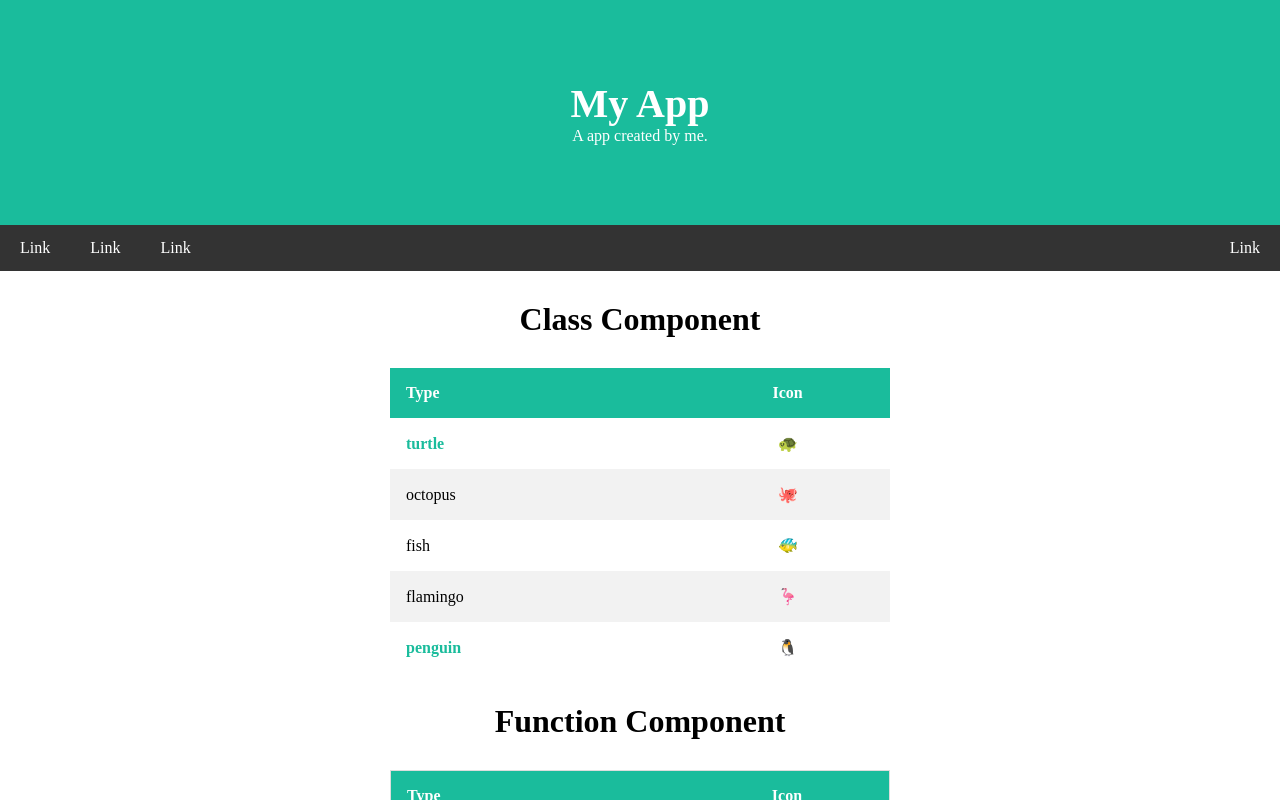
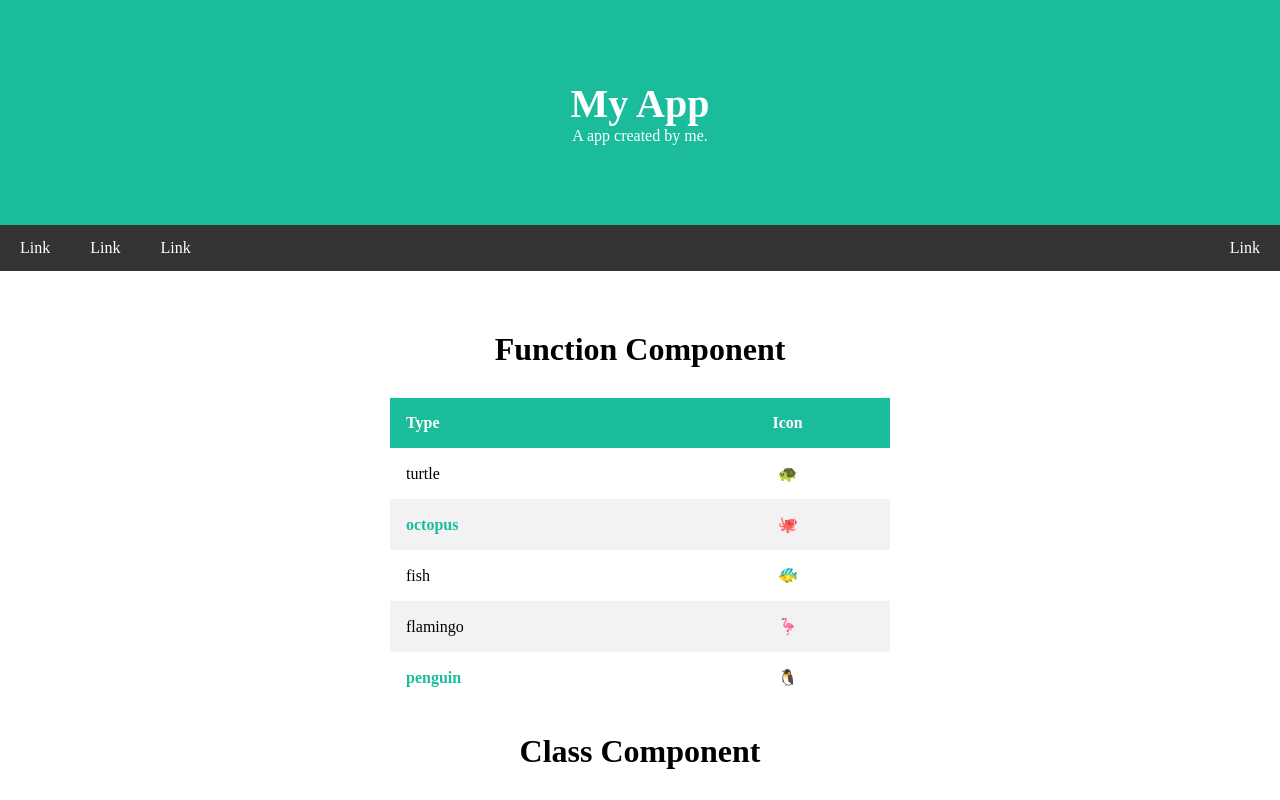
Before and after one commit to NataliaPylypenko/FrontEndPro_React, a React (Create React App) app: page / in a window 1280 px wide. Shown: the top 800 px of the page. Built offline with nearby package versions, Linux system fonts and the light colour scheme; the HTML template or start-up script is replaced by a standard one.

Commit message:
Function Component

```diff
--- a/src/App.js
+++ b/src/App.js
@@ -21,10 +21,10 @@ function App() {
       </div>
 
       <div className="container">
-        <h1 style={{marginBottom: '30px', textAlign: 'center'}}>Class Component</h1>
+        <FunctionTable listAnimals={animals} title='Function Component' />
+
+        <h1 style={{margin: '30px 0', textAlign: 'center'}}>Class Component</h1>
         <ClassTable list={animals} />
-
-        <FunctionTable listAnimals={animals} title='Function Component' />
       </div>
 
       <Footer />
--- a/src/components/Table/FunctionTable.jsx
+++ b/src/components/Table/FunctionTable.jsx
@@ -1,4 +1,4 @@
-import {useState} from "react";
+import {useEffect, useState} from "react";
 import TableRow from "./TableRow";
 import styles from './Table.module.css';
 import { shuffle } from "../../utils/shuffle";
@@ -11,43 +11,50 @@ const FunctionTable = ({listAnimals, title}) => {
         borderColor: '#1abc9c',
     });
 
-    const [nextIndex, setNextIndex] = useState(null);
+    const [arrays, setArrays] = useState({
+        list: listAnimals,
+        randomIndexArray: shuffle(Object.keys(listAnimals)),
+        selectedElements: []
+    });
 
-    const randomIndexArray = shuffle(Object.keys(listAnimals));
-    console.log('randomIndexArray', randomIndexArray);
+    useEffect(() => {
+        const interval = setInterval(selectRandomElement, 2000);
 
-
-    const interval = setInterval(() => selectRandomElement, 2000);
-
+        return () => clearInterval(interval);
+    }, [arrays.selectedElements]);
 
     const selectRandomElement = () => {
-        const nextIndex = randomIndexArray.pop();
-        setNextIndex(nextIndex);
-        console.log('nextIndex', nextIndex);
+        const nextIndex = arrays.randomIndexArray.pop();
+        if (nextIndex === undefined) return;
+
+        const newSelectedElements = [...arrays.selectedElements, arrays.list[nextIndex].type];
 
         setLook(prevStyles => ({
             ...prevStyles,
             color: '#1abc9c',
-            fontWeight: 'bold',
+            fontWeight: 'bold'
         }));
 
-        const allCount = listAnimals.length;
+        setArrays(prevStyles => ({
+            ...prevStyles,
+            selectedElements: newSelectedElements
+        }));
+
+        const allCount = arrays.list.length;
         const halfCount = Math.ceil(allCount / 2);
 
-        if (listAnimals.length >= halfCount) {
+        if (newSelectedElements.length >= halfCount) {
             setLook((prevStyles) => ({
                 ...prevStyles,
                 borderWidth: '10px',
             }));
         }
 
-        if (listAnimals.length === allCount) {
+        if (newSelectedElements.length === allCount) {
             setLook(prevStyles => ({
                 ...prevStyles,
                 borderWidth: '20px',
             }));
-
-            clearInterval(interval);
         }
     };
 
@@ -55,7 +62,7 @@ const FunctionTable = ({listAnimals, title}) => {
         <>
             <h1 style={{margin: '30px 0', textAlign: 'center'}}>{title}</h1>
 
-            <table className={styles.table}>
+            <table className={styles.table} style={{ border: `${look.borderWidth} solid ${look.borderColor}` }}>
                 <thead>
                 <tr>
                     <th>Type</th>
@@ -68,8 +75,8 @@ const FunctionTable = ({listAnimals, title}) => {
                         key={item.type}
                         item={item}
                         style={{
-                            color: index === nextIndex ? '#1abc9c' : '#000',
-                            fontWeight: index === nextIndex ? 'bold' : 'normal',
+                            color: arrays.selectedElements.includes(item.type) ? look.color : 'black',
+                            fontWeight: arrays.selectedElements.includes(item.type) ? look.fontWeight : 'normal',
                         }}
                     />
                 )}
```
